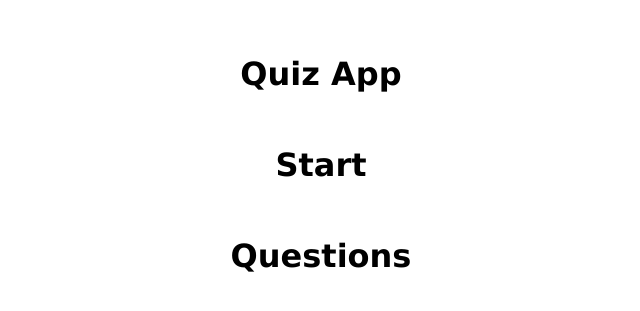
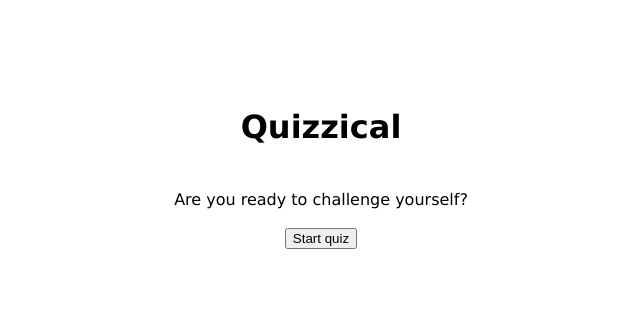
Before and after one commit to AlenaTih/Quiz-App, a React (Vite) app: page / in a window 1280 px wide. Shown: the part 235-546 px from the top of the page, without its empty margins (319-959 px from the left). Built offline with nearby package versions, Linux system fonts and the light colour scheme.

Commit message:
Update to open Questions from Start page

```diff
--- a/src/App.tsx
+++ b/src/App.tsx
@@ -1,13 +1,19 @@
+import { useState } from "react"
 import Start from "./components/Start.tsx"
 import Questions from "./components/Questions.tsx"
 import "./App.css"
 
 function App() {
+  const [questionsScreenOpened, setQuestionsScreenOpened] = useState(false)
+
+  function openQuestionsScreen() {
+    setQuestionsScreenOpened(prevScreen => !prevScreen)
+  }
+
   return (
     <div className="app-container">
-      <h1>Quiz App</h1>
-      <Start />
-      <Questions />
+      {!questionsScreenOpened ? <Start startQuiz={openQuestionsScreen} /> :
+      <Questions />}
     </div>
   )
 }
--- a/src/components/Questions.tsx
+++ b/src/components/Questions.tsx
@@ -1,7 +1,12 @@
+import { useState, useEffect } from "react"
+
 function Questions() {
+    const [questions, setQuestions] = useState([])
+
     return (
         <div className="questions">
             <h1>Questions</h1>
+            <button className="check-button">Check answers</button>
         </div>
     )
 }
--- a/src/components/Start.tsx
+++ b/src/components/Start.tsx
@@ -1,7 +1,10 @@
-function Start() {
+function Start(props: any) {
+
     return (
         <div className="start">
-            <h1>Start</h1>
+            <h1 className="start-title">Quizzical</h1>
+            <p className="start-text">Are you ready to challenge yourself?</p>
+            <button className="start-button" onClick={props.startQuiz}>Start quiz</button>
         </div>
     )
 }
```
